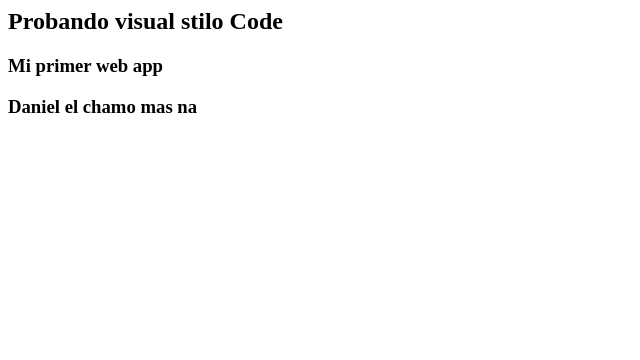
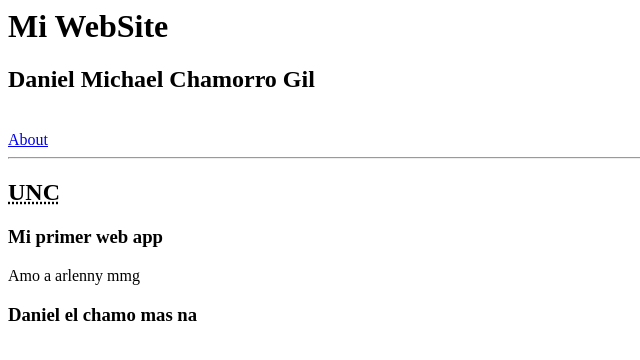
Before and after one commit to ChamorroDaniel/ChamorroDaniel.github.io, a plain HTML site: page index.html in a window 1280 px wide. Shown: the whole page, without its empty margins (0-640 px from the left). Drawn offline with Linux system fonts and the light colour scheme.

Commit message:
probando

```diff
--- a/index.html
+++ b/index.html
@@ -9,8 +9,15 @@
         <link rel="stylesheet" href="">
     </head>
     <body>
-        <h2> Probando visual stilo Code</h2>
+        <h1> Mi WebSite</h1>
+        <h2> Daniel Michael Chamorro Gil</h2>
+        <br/>
+        <a href="About.html">About</a>
+        <hr/>
+
+        <h2><abbr title="Universidad Nacional de Cajamarca">UNC</abbr></h2>
         <h3>Mi primer web app  </h2>
+            <p>Amo a arlenny mmg</p>
         <h3> Daniel el chamo mas na</h3>
 
 
```
Also changed, not shown: About.html (added, +19 -0 lines).
